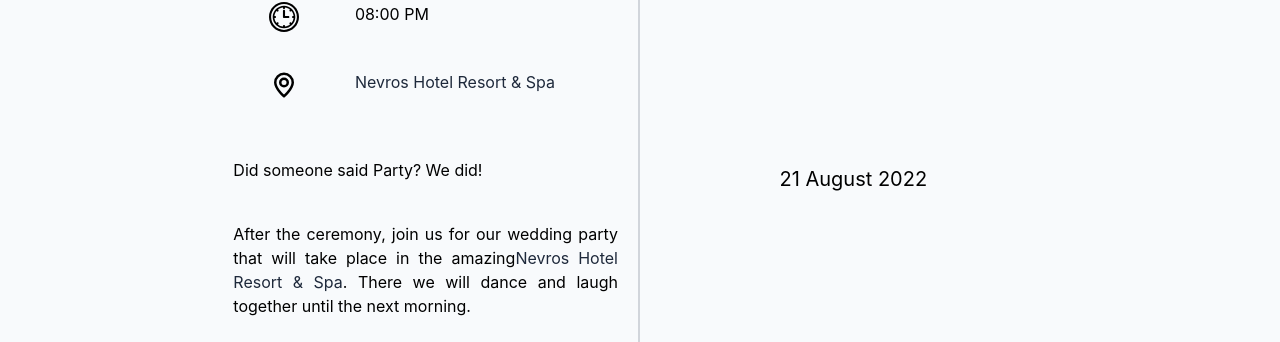
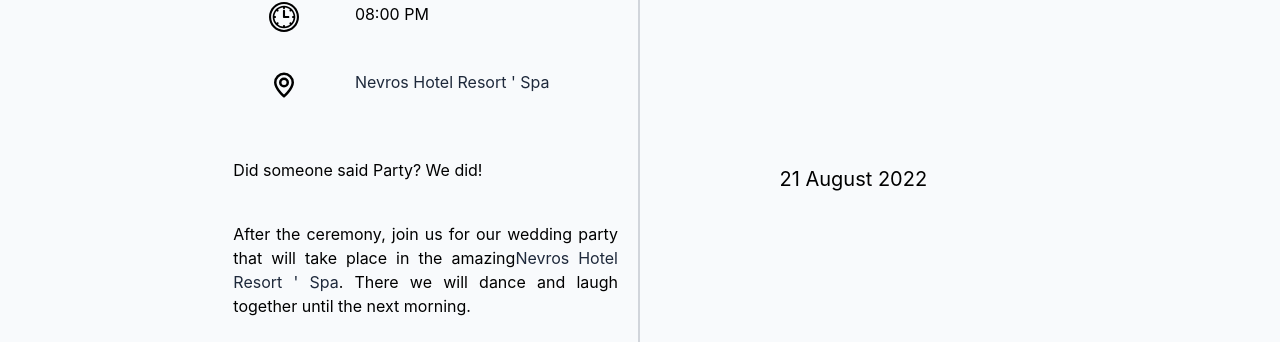
Before and after one commit to ethelserth/weddingApp, a Next.js app: page / in a window 1280 px wide. Shown: the part 2794-3136 px from the top of the page. Built offline with nearby package versions, Linux system fonts and the light colour scheme.

Commit message:
another typo

```diff
--- a/components/sections/Marriage.js
+++ b/components/sections/Marriage.js
@@ -115,7 +115,7 @@ const Marriage = ({}) => {
                                     </div>
                                     <h4 className="basis-2/3">
                                         <Link href="https://www.google.com/maps/place/Church+Prophet+Elias/@39.3954593,21.7970212,15z/data=!4m5!3m4!1s0x0:0xcad246f1b2d80176!8m2!3d39.3962762!4d21.7972823">
-                                            <a className="text-slate-800" target="_blank">Nevros Hotel Resort & Spa</a>
+                                            <a className="text-slate-800" target="_blank">Nevros Hotel Resort &apos; Spa</a>
                                         </Link>
                                     </h4>
                                 </div>
@@ -128,7 +128,7 @@ const Marriage = ({}) => {
                                     <p className="basis-3/3 p-5 text-justify">
                                         After the ceremony, join us for our wedding party that will take place in the amazing
                                         <Link href="https://www.nevros.gr/el/">
-                                            <a className="text-slate-800" target="_blank">Nevros Hotel Resort & Spa</a>
+                                            <a className="text-slate-800" target="_blank">Nevros Hotel Resort &apos; Spa</a>
                                         </Link>
                                         . There we will dance and laugh together until the next morning.
                                     </p>
```
